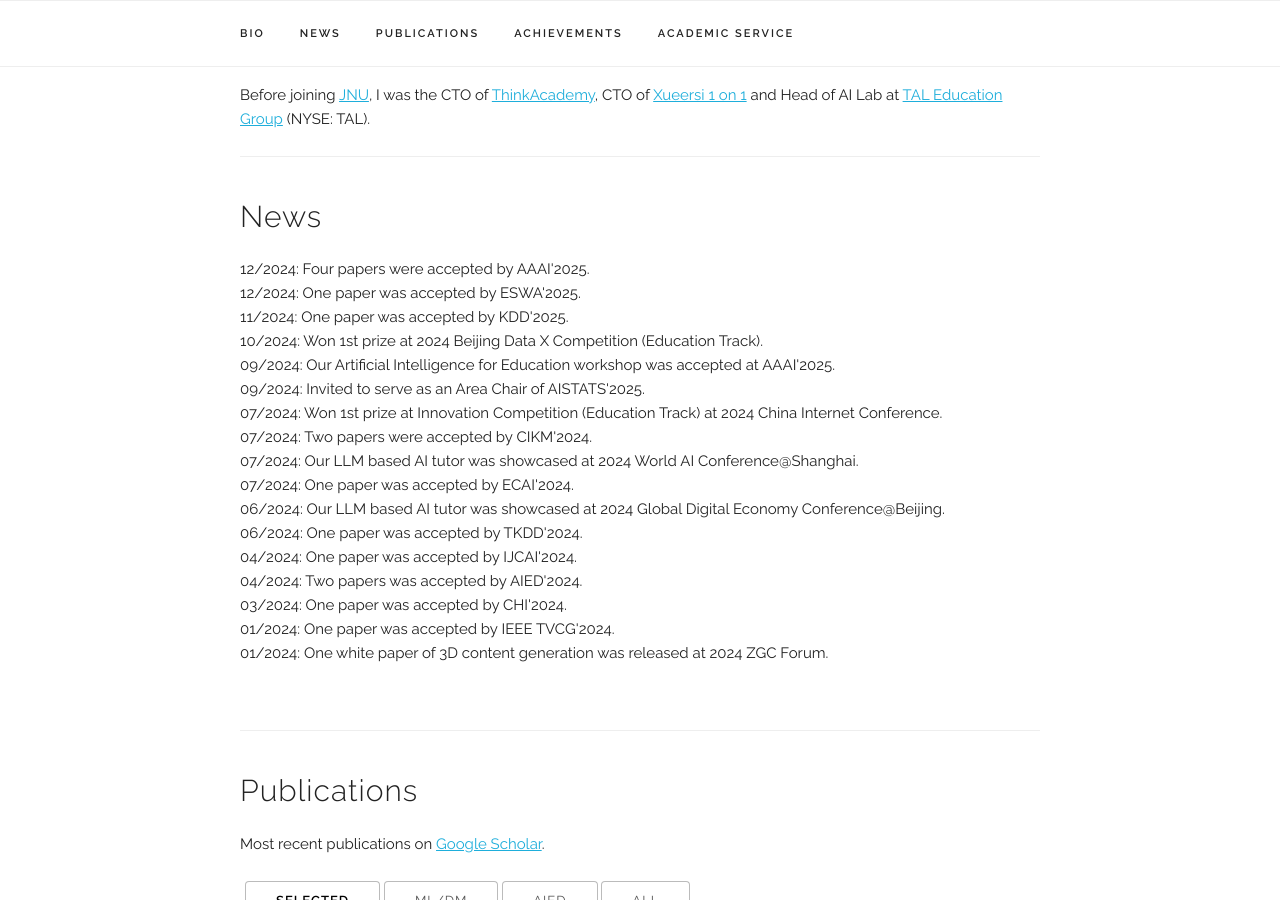
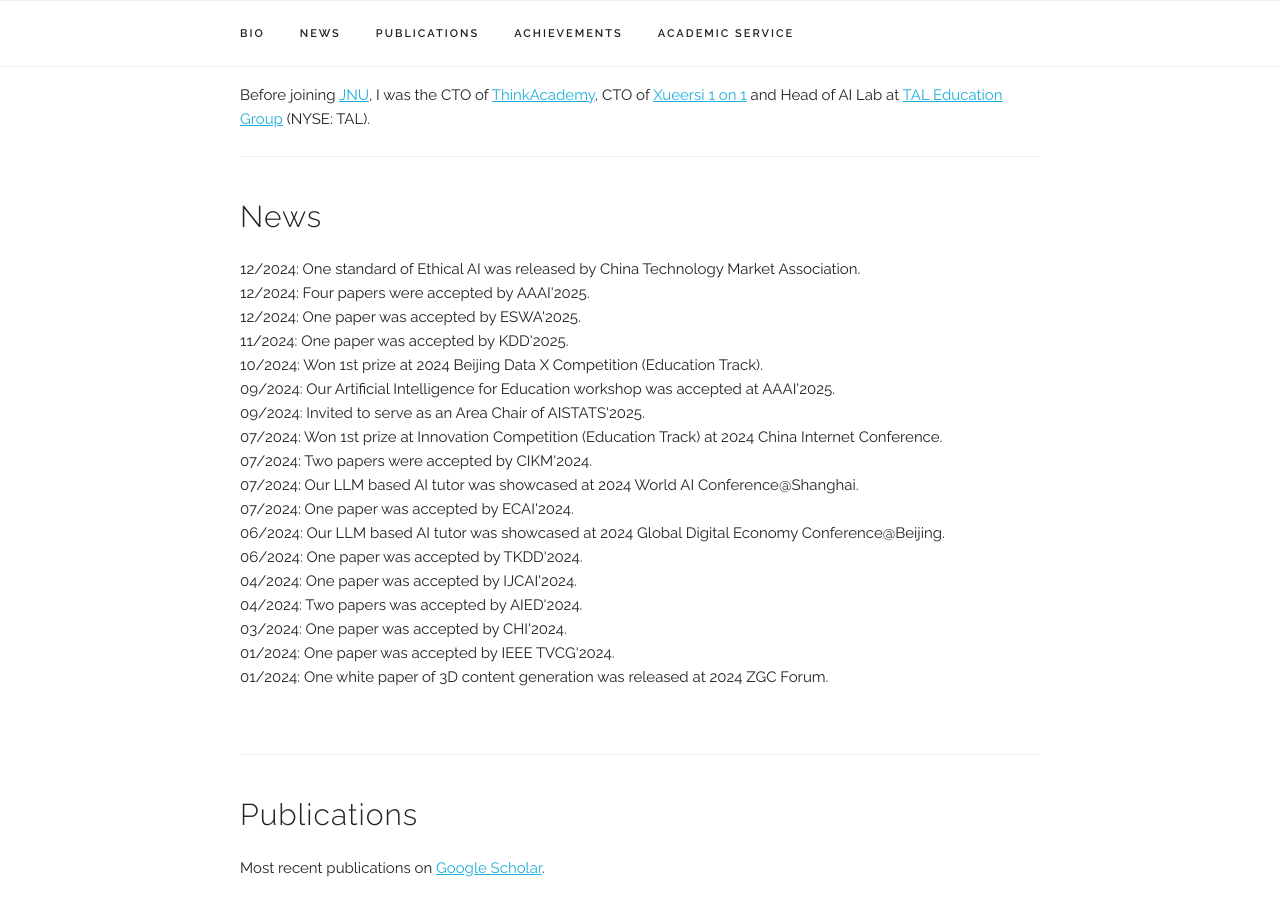
Before and after one commit to zitaoliu/zitaoliu.github.io, a Jekyll site: the page built from index.html, in a window 1280 px wide and 900 px high, scrolled down 552 px. Built offline with Jekyll 4.4.1, drawn with Linux system fonts in a browser that asks for light colours; some web fonts are replaced.

Commit message:
update standard news

```diff
--- a/_data/news.yaml
+++ b/_data/news.yaml
@@ -1,4 +1,7 @@
 news:
+
+  - title: "One standard of Ethical AI was released by China Technology Market Association."
+    date: "12/2024"
 
   - title: "Four papers were accepted by AAAI'2025."
     date: "12/2024"
```
